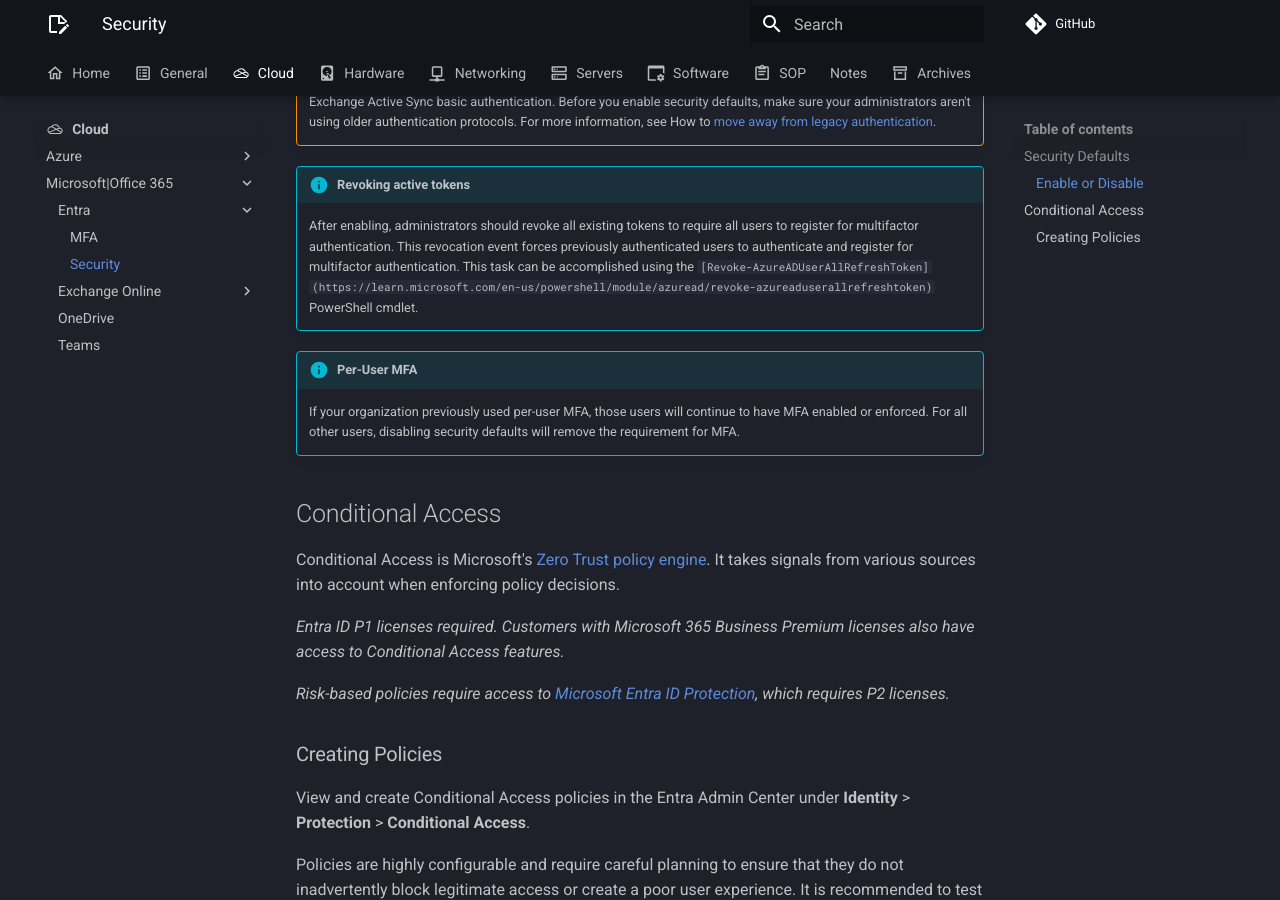
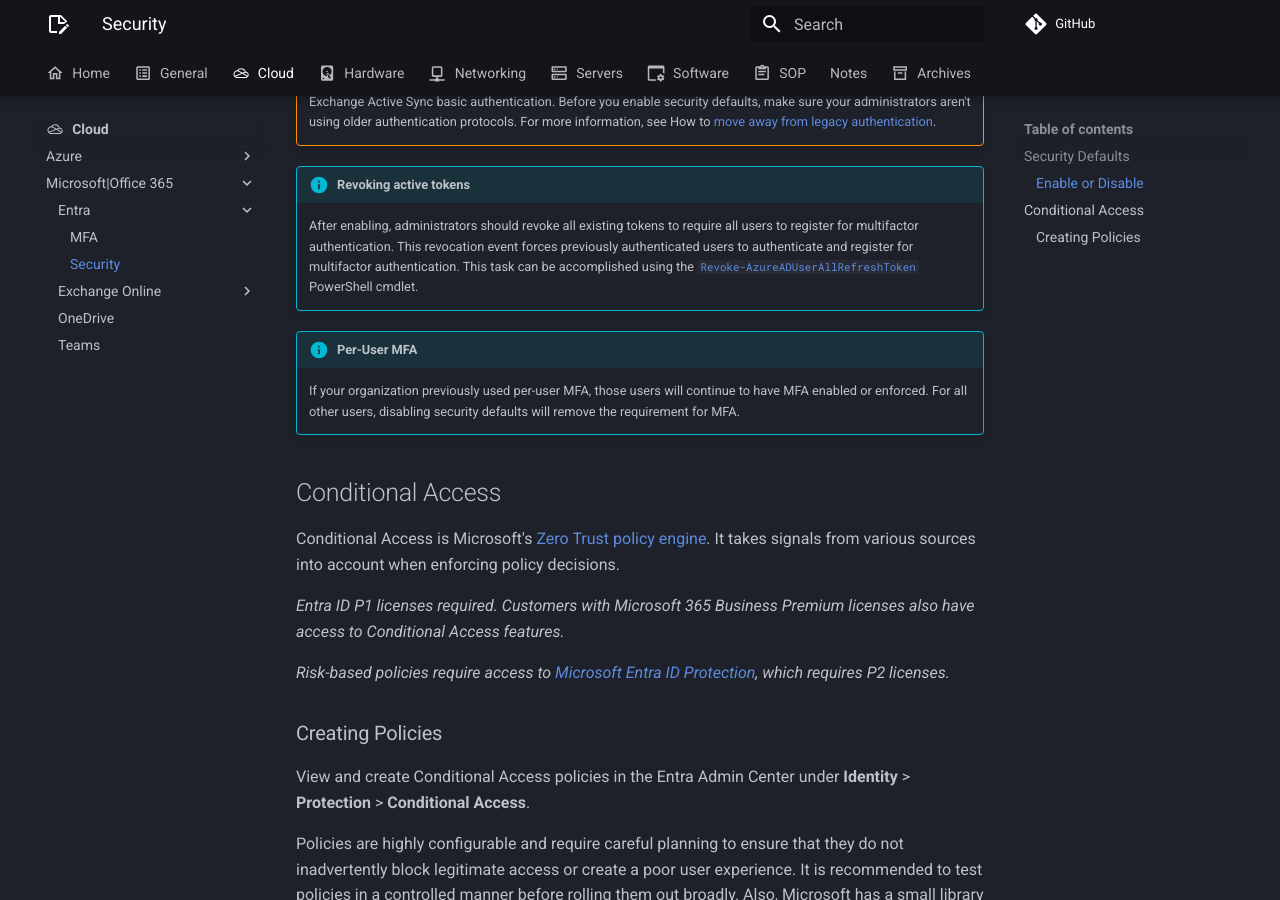
Before and after one commit to rmscode/binary-garden, an MkDocs documentation site: the page built from docs/cloud/microsoft-365/entra/entra-security.md, in a window 1280 px wide and 900 px high, scrolled down 901 px. Built offline with MkDocs 1.6.1 and Material for MkDocs 9.7.7, drawn with Linux system fonts in a browser that asks for light colours; comment, search, counter and statistics services are not loaded.

Commit message:
style(entra-security): fix link formatting

```diff
--- a/docs/cloud/microsoft-365/entra/entra-security.md
+++ b/docs/cloud/microsoft-365/entra/entra-security.md
@@ -26,7 +26,7 @@
 
 !!! info "Revoking active tokens"
 
-    After enabling, administrators should revoke all existing tokens to require all users to register for multifactor authentication. This revocation event forces previously authenticated users to authenticate and register for multifactor authentication. This task can be accomplished using the `[Revoke-AzureADUserAllRefreshToken](https://learn.microsoft.com/en-us/powershell/module/azuread/revoke-azureaduserallrefreshtoken)` PowerShell cmdlet.
+    After enabling, administrators should revoke all existing tokens to require all users to register for multifactor authentication. This revocation event forces previously authenticated users to authenticate and register for multifactor authentication. This task can be accomplished using the [`Revoke-AzureADUserAllRefreshToken`](https://learn.microsoft.com/en-us/powershell/module/azuread/revoke-azureaduserallrefreshtoken) PowerShell cmdlet.
 
 !!! info "Per-User MFA"
 
```
